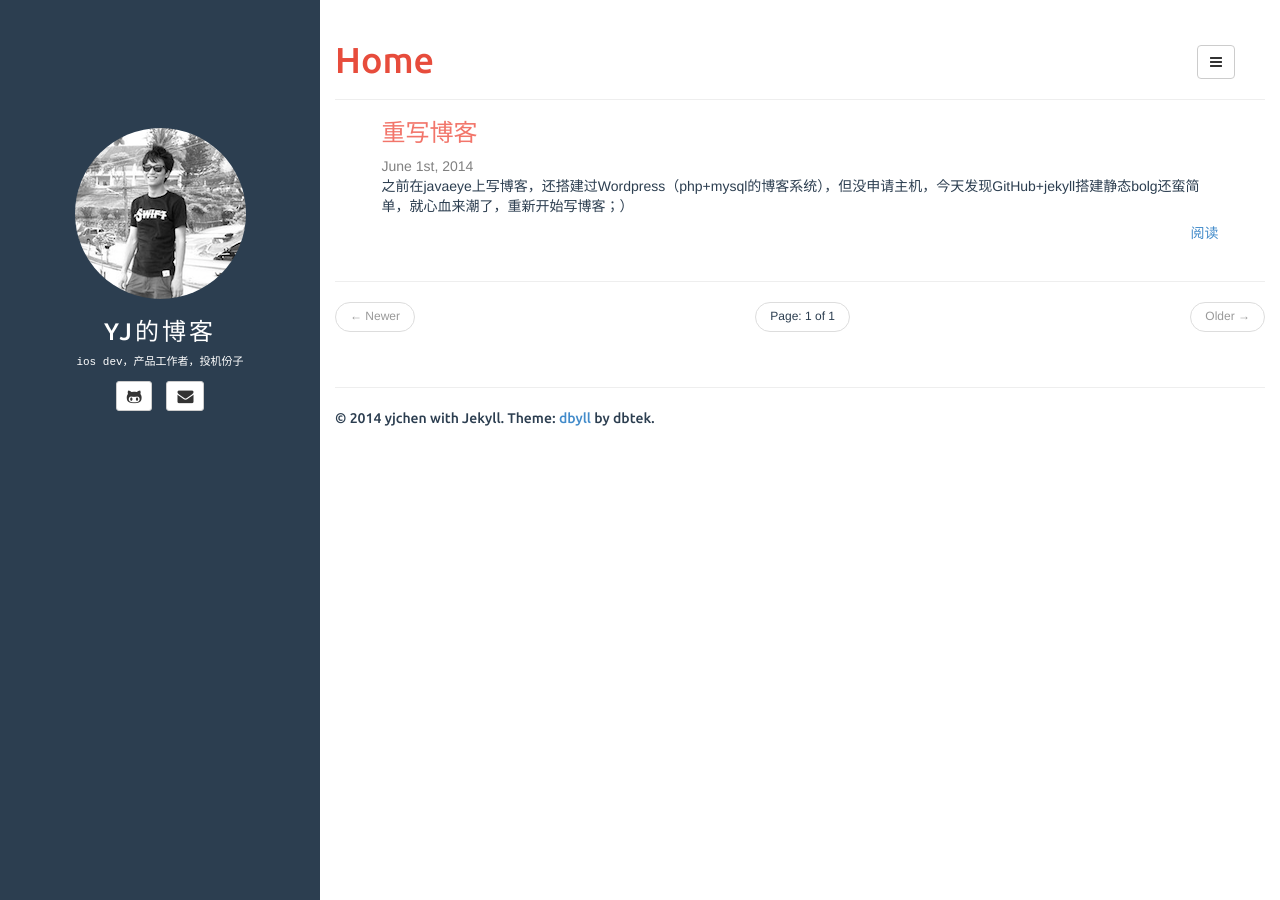
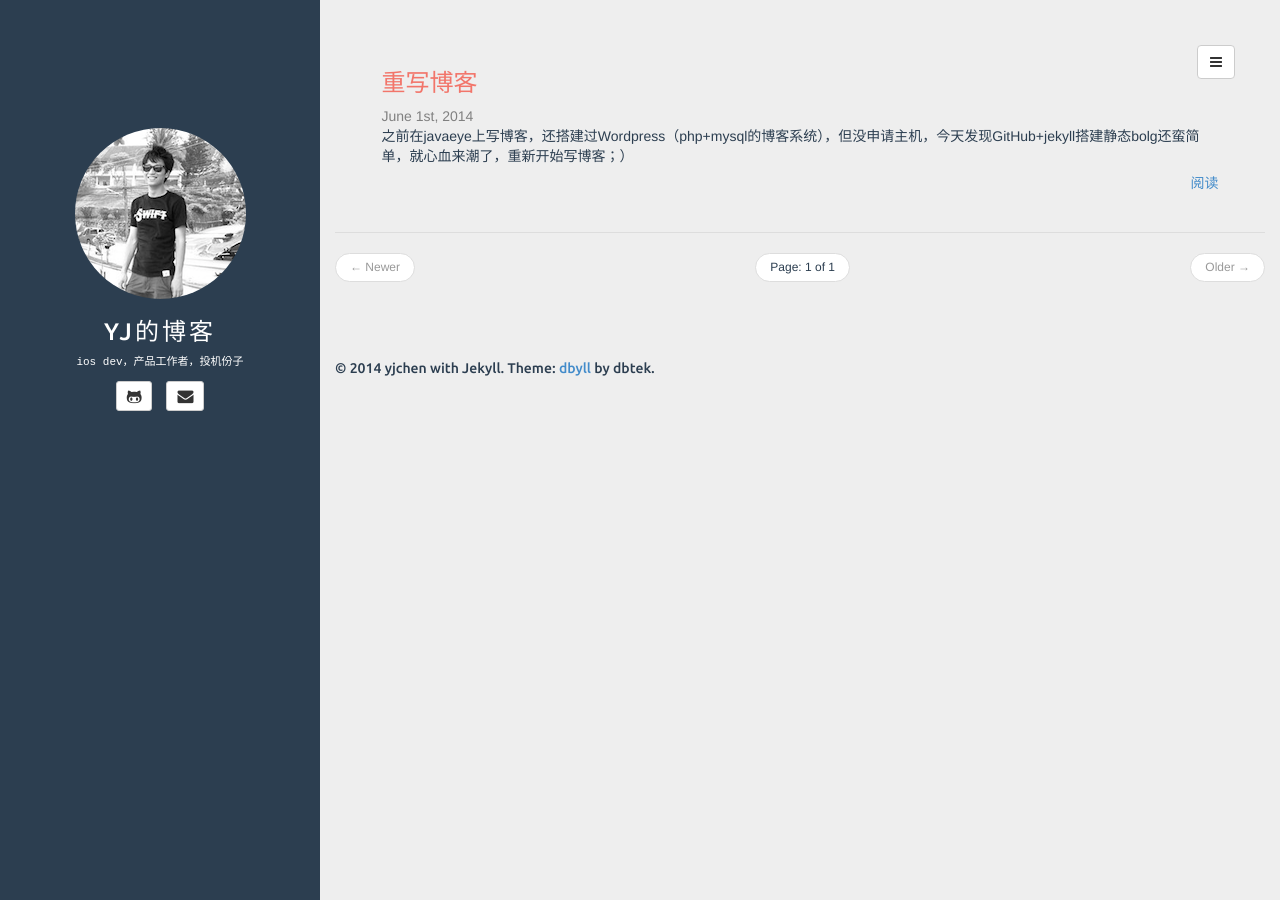
Before and after one commit to yangjunsss/yangjunsss.github.com, a Jekyll site: the page built from index.html, in a window 1280 px wide. Built offline with Jekyll 4.4.1, drawn with Linux system fonts in a browser that asks for light colours; the list of posts is cut into pages by our own code.

Commit message:
bg-color

```diff
--- a/assets/css/style.css
+++ b/assets/css/style.css
@@ -2,6 +2,7 @@
 
 body{
 	color: #2c3e50;
+	background-color: #eee;
 }
 
 .sidebar {
@@ -45,7 +46,7 @@ a.nav-link:hover { color: #777 }
 
 #contact-list li .fa,
 article .share .btn {
-	-o-transition:color .2s ease-out, background 1s ease-in;
+	-o-transition:color .2s ease-out, background: 1s ease-in;
   -ms-transition:color .2s ease-out, background 1s ease-in;
   -moz-transition:color .2s ease-out, background 1s ease-in;
   -webkit-transition:color .2s ease-out, background 1s ease-in;
--- a/index.html
+++ b/index.html
@@ -1,6 +1,6 @@
 ---
 layout: page
-title: Home
+title:
 tagline:
 ---
 
@@ -42,7 +42,7 @@ tagline:
   </h5>
 </article>
 {% endfor %}
-<hr/>
+<hr style="border-color: #ddd;"/>
 
 <ul class="pager" style="font-size:12px;">
 
```
Also changed, not shown: 2 other files.
